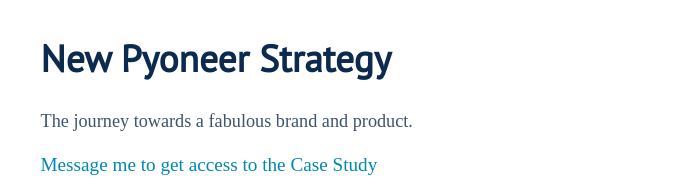
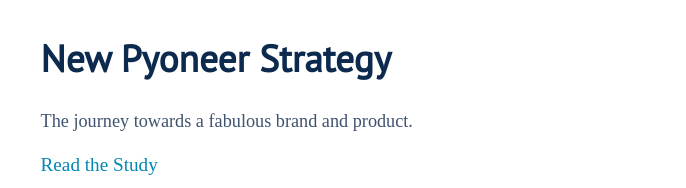
Before and after one commit to Anna-Arteeva/annaarteeva, a plain HTML site: page index.html in a window 1280 px wide. Shown: the part 2005-2193 px from the top of the page, 594-1280 px from the left. Drawn offline with Linux system fonts and the light colour scheme.

Commit message:
Update index.html

```diff
--- a/index.html
+++ b/index.html
@@ -133,8 +133,8 @@
             The journey towards a fabulous brand and product.
         </p>
         <p class="read-more-link">
-            <a href="mailto:anna@pyoneer.io" class="read-more-link">
-            Message me to get access to the Case Study
+            <a href="https://annaarteeva.medium.com/pyoneer-case-study-7978d29e3b8b?source=friends_link&sk=d7d57d52760346790e0cbae2e5e6cca7" class="read-more-link">
+            Read the Study
             </a>
         </p>
 
```
